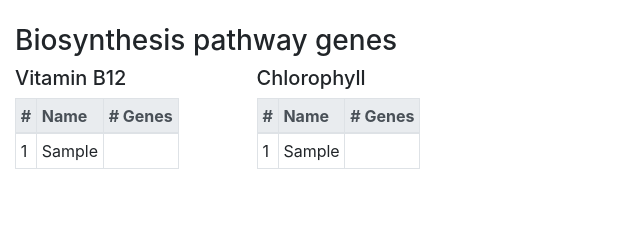
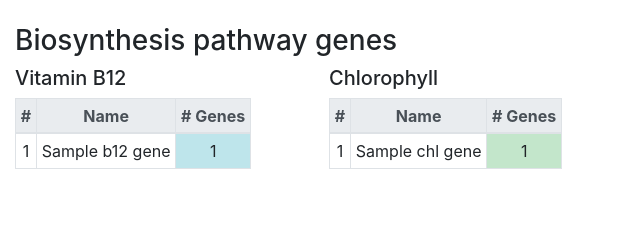
Before and after one commit to vanya-antonov/django_gtdb2, a Django app: template chelatase_db/templates/chelatase_db/org_detail.html in a window 1280 px wide. Shown: the part 230-470 px from the top of the page, without its empty margins (0-640 px from the left). Run offline with Django 3.2, Linux system fonts and the light colour scheme; tables that the repository leaves empty hold one stand-in row (values such as "Sample post"); the template is opened without the code that fills it: values that come from a table or form of the project are taken from there, most other values are stand-ins (such as "Sample title", 1, 10 or a date in 2020); some libraries are stand-ins or nearby versions.

```diff
--- a/chelatase_db/templates/chelatase_db/org_detail.html
+++ b/chelatase_db/templates/chelatase_db/org_detail.html
@@ -53,7 +53,7 @@
   <div class="row">
     <div class="col-auto">
       <h5>Vitamin B12</h5>
-      <table class="table table-bordered table-sm table-hover">
+      <table class="table table-bordered table-sm table-hover text-center">
         <thead class="thead-light">
           <tr>
             <th scope="col">#</th>
@@ -62,11 +62,17 @@
           </tr>
         </thead>
         <tbody>
-          {% for group in b12_groups|dictsort:"chel_gene_group" %}
+          {% for gene_name, gene_list in b12_genes %}
             <tr>
               <td>{{ forloop.counter }}</td>
-              <td>{{ group.chel_gene_group }}</td>
-              <td></td>
+              <td>{{ gene_name }}</td>
+              {% if gene_list %}
+              <td class="table-info">
+              {% else %}
+              <td>
+              {% endif %}
+                {{ gene_list|length }}
+              </td>
             </tr>
           {% endfor %}
         </tbody>
@@ -75,7 +81,7 @@
 
     <div class="col-auto ml-5">
       <h5>Chlorophyll</h5>
-      <table class="table table-bordered table-sm table-hover">
+      <table class="table table-bordered table-sm table-hover text-center">
         <thead class="thead-light">
           <tr>
             <th scope="col">#</th>
@@ -84,11 +90,17 @@
           </tr>
         </thead>
         <tbody>
-          {% for group in chlorophyll_groups|dictsort:"chel_gene_group" %}
+          {% for gene_name, gene_list in chl_genes %}
             <tr>
               <td>{{ forloop.counter }}</td>
-              <td>{{ group.chel_gene_group }}</td>
-              <td></td>
+              <td>{{ gene_name }}</td>
+              {% if gene_list %}
+                <td class="table-success">
+              {% else %}
+                <td>
+              {% endif %}
+                {{ gene_list|length }}
+              </td>
             </tr>
           {% endfor %}
         </tbody>
--- a/gtdb2/management/commands/update_org_annotation.py
+++ b/gtdb2/management/commands/update_org_annotation.py
@@ -27,6 +27,7 @@ class Command(BaseCommand):
 
         # Create new annotation from scratch
         org.create_annotation()
+        org.create_all_params()
 
         self.stdout.write(self.style.SUCCESS(
             "Successfully updated annotation for org '%s' (id=%s)" %
```
Also changed, not shown: chelatase_db/models/org.py (+36 -1 lines), chelatase_db/tests/test_org.py (+16 -0 lines), chelatase_db/views.py (+5 -17 lines).
